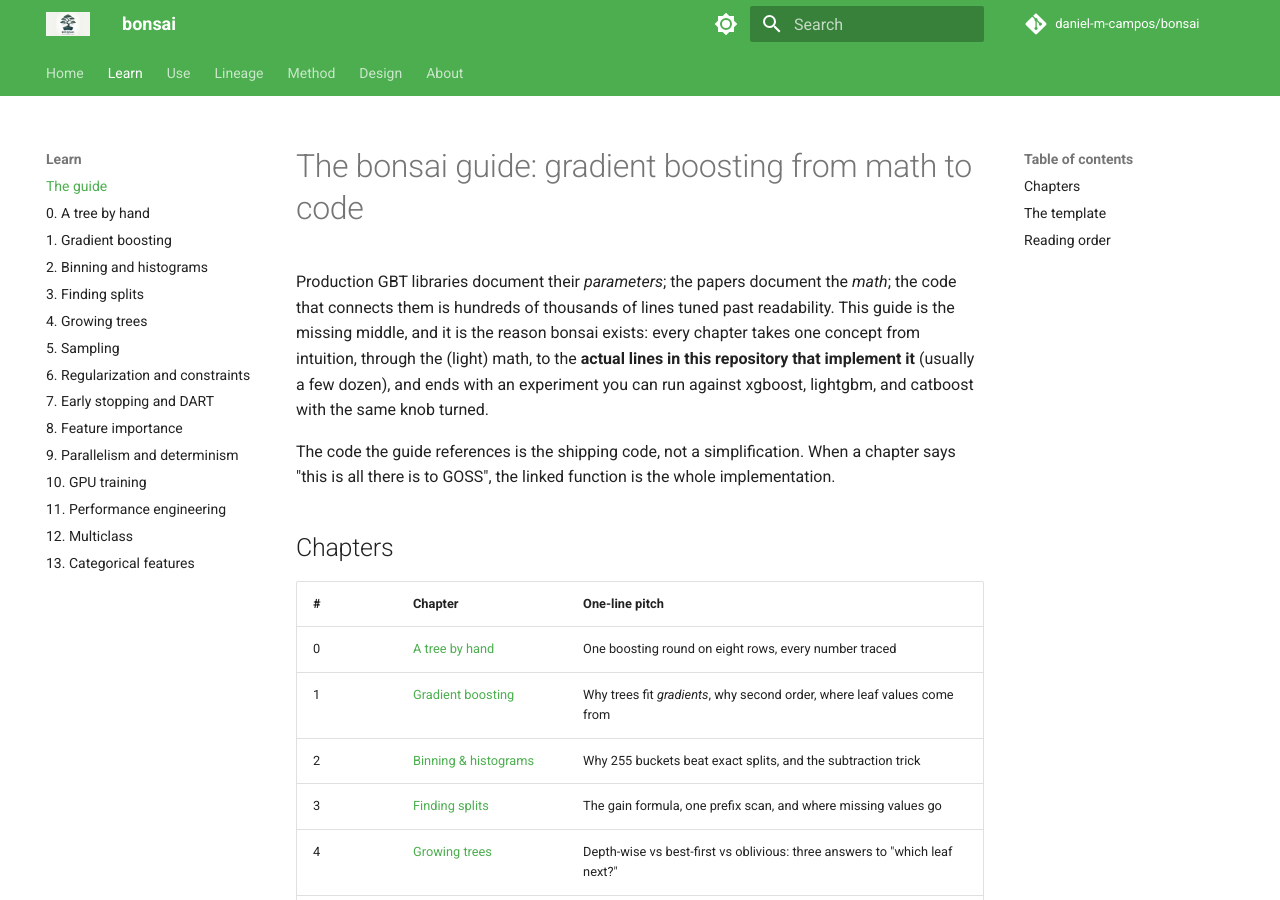
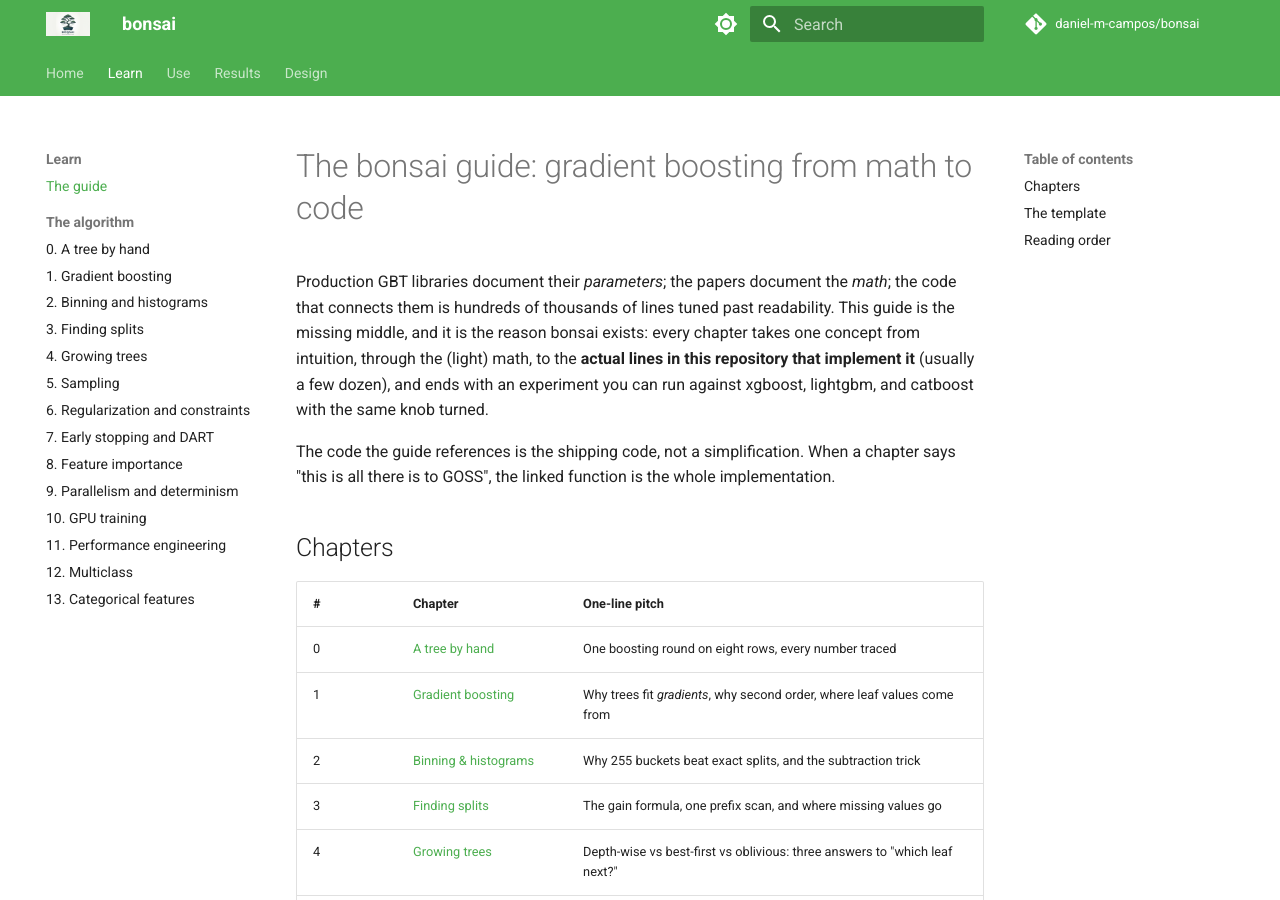
Before and after one commit to daniel-m-campos/bonsai, an MkDocs documentation site: the page built from docs/guide/README.md, in a window 1280 px wide and 900 px high. Built offline with MkDocs 1.6.1 and Material for MkDocs 9.7.7, drawn with Linux system fonts in a browser that asks for light colours; comment, search, counter and statistics services are not loaded; part of the change alters nothing that is shown.

Commit message:
docs(site): reshape nav to five doors, retire Lineage and About tabs
Home, Learn (guide under an 'The algorithm' subsection), Use, Results
(renamed from Method), Design. Design holds determinism plus an Archive
subsection (architecture notes, decisions log, lineage pages). Remove the
Lineage and About top-level tabs. Also drop an em-dash from site_description.

Claude-Session: https://claude.ai/code/session_01SfgWZ7ftZV7aJJh87NXR72

```diff
--- a/mkdocs.yml
+++ b/mkdocs.yml
@@ -1,5 +1,5 @@
 site_name: bonsai
-site_description: Histogram gradient-boosted trees with a C++23 core — written to be read.
+site_description: Histogram gradient-boosted trees with a C++23 core, written to be read.
 site_url: https://daniel-m-campos.github.io/bonsai/
 repo_url: https://github.com/daniel-m-campos/bonsai
 repo_name: daniel-m-campos/bonsai
@@ -93,37 +93,35 @@ nav:
   - Home: index.md
   - Learn:
       - The guide: guide/README.md
-      - 0. A tree by hand: guide/0-a-tree-by-hand.md
-      - 1. Gradient boosting: guide/1-gradient-boosting.md
-      - 2. Binning and histograms: guide/2-binning-and-histograms.md
-      - 3. Finding splits: guide/3-finding-splits.md
-      - 4. Growing trees: guide/4-growing-trees.md
-      - 5. Sampling: guide/5-sampling.md
-      - 6. Regularization and constraints: guide/6-regularization-and-constraints.md
-      - 7. Early stopping and DART: guide/7-early-stopping-and-dart.md
-      - 8. Feature importance: guide/8-feature-importance.md
-      - 9. Parallelism and determinism: guide/9-parallelism-and-determinism.md
-      - 10. GPU training: guide/10-gpu-training.md
-      - 11. Performance engineering: guide/11-performance-engineering.md
-      - 12. Multiclass: guide/12-multiclass.md
-      - 13. Categorical features: guide/13-categorical-features.md
+      - The algorithm:
+          - 0. A tree by hand: guide/0-a-tree-by-hand.md
+          - 1. Gradient boosting: guide/1-gradient-boosting.md
+          - 2. Binning and histograms: guide/2-binning-and-histograms.md
+          - 3. Finding splits: guide/3-finding-splits.md
+          - 4. Growing trees: guide/4-growing-trees.md
+          - 5. Sampling: guide/5-sampling.md
+          - 6. Regularization and constraints: guide/6-regularization-and-constraints.md
+          - 7. Early stopping and DART: guide/7-early-stopping-and-dart.md
+          - 8. Feature importance: guide/8-feature-importance.md
+          - 9. Parallelism and determinism: guide/9-parallelism-and-determinism.md
+          - 10. GPU training: guide/10-gpu-training.md
+          - 11. Performance engineering: guide/11-performance-engineering.md
+          - 12. Multiclass: guide/12-multiclass.md
+          - 13. Categorical features: guide/13-categorical-features.md
   - Use:
       - Install: use/install.md
       - The API in one read: use/api-tour.md
       - Building from source: use/building.md
-  - Lineage:
-      - XGBoost: lineage/xgboost.md
-      - LightGBM: lineage/lightgbm.md
-      - CatBoost: lineage/catboost.md
-  - Method:
-      - The method: method/README.md
-      - Instrument first: method/instrument-first.md
-      - The feature-admission gate: method/feature-admission.md
-      - Benchmarks you can trust: method/benchmarking.md
+  - Results:
+      - Overview: method/README.md
+      - The results: method/results.md
       - The benchmark protocol: method/benchmark-protocol.md
-      - The results ledger: method/results.md
-      - Determinism as a contract: method/determinism.md
+      - How we decide: method/how-we-decide.md
   - Design:
-      - Architecture: architecture/README.md
-      - Decisions log: decisions.md
-  - About: about.md
+      - Determinism as a contract: design/determinism.md
+      - Archive:
+          - Architecture notes: architecture/README.md
+          - Decisions log: decisions.md
+          - "Lineage: XGBoost": lineage/xgboost.md
+          - "Lineage: LightGBM": lineage/lightgbm.md
+          - "Lineage: CatBoost": lineage/catboost.md
```
